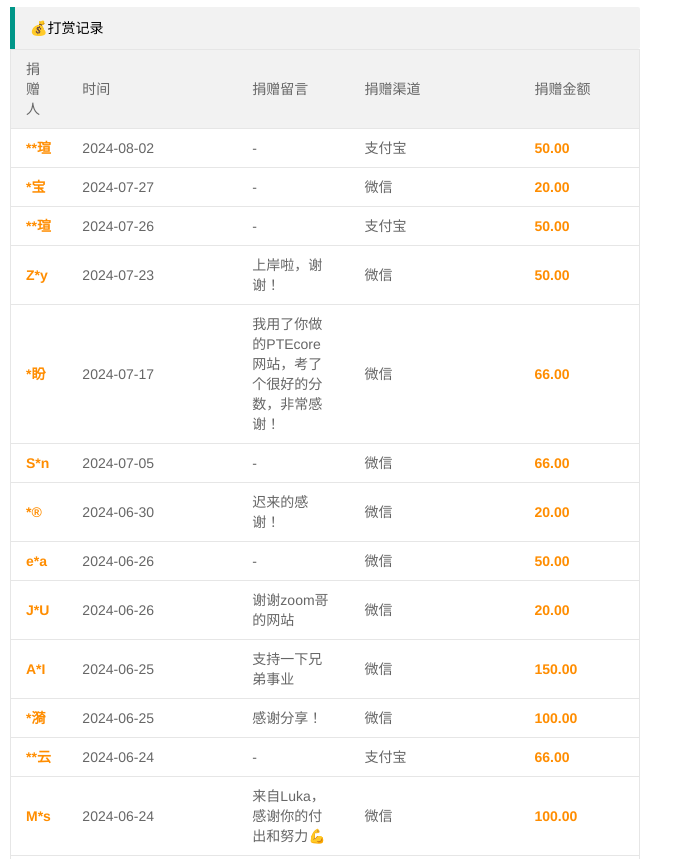
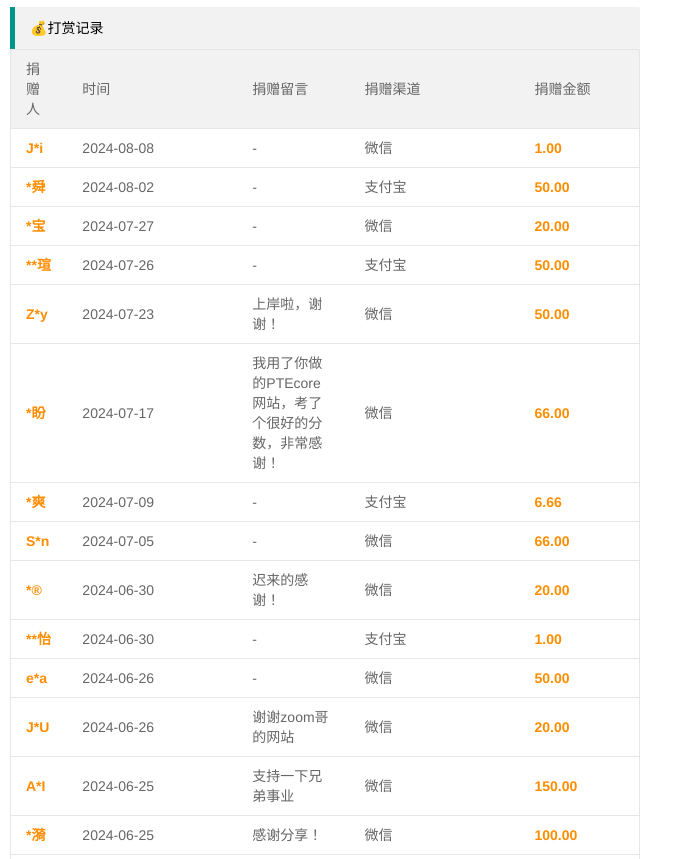
Before and after one commit to RyanFeng1024/PTECore_Practice, a plain HTML site: page page/donate.html in a window 1280 px wide. Shown: the part 585-1444 px from the top of the page, without its empty margins (0-693 px from the left). Drawn offline with Linux system fonts and the light colour scheme; some packages are replaced by stand-ins of ours; a script that the page names is missing; a small style sheet from the web is missing.

Commit message:
update donate record

```diff
--- a/page/donate.html
+++ b/page/donate.html
@@ -69,7 +69,10 @@
 			</thead>
 			<tbody class="hot_news">
 				<tr>
-					<td align="left" style="color: #ff8d00; font-weight: bold;">**瑄</td><td>2024-08-02</td><td>-</td><td>支付宝</td><td style="color: #ff8d00; font-weight: bold;">50.00</td>
+					<td align="left" style="color: #ff8d00; font-weight: bold;">J*i</td><td>2024-08-08</td><td>-</td><td>微信</td><td style="color: #ff8d00; font-weight: bold;">1.00</td>
+				</tr>
+				<tr>
+					<td align="left" style="color: #ff8d00; font-weight: bold;">*舜</td><td>2024-08-02</td><td>-</td><td>支付宝</td><td style="color: #ff8d00; font-weight: bold;">50.00</td>
 				</tr>
 				<tr>
 					<td align="left" style="color: #ff8d00; font-weight: bold;">*宝</td><td>2024-07-27</td><td>-</td><td>微信</td><td style="color: #ff8d00; font-weight: bold;">20.00</td>
@@ -84,10 +87,16 @@
 					<td align="left" style="color: #ff8d00; font-weight: bold;">*盼</td><td>2024-07-17</td><td>我用了你做的PTEcore网站，考了个很好的分数，非常感谢！</td><td>微信</td><td style="color: #ff8d00; font-weight: bold;">66.00</td>
 				</tr>
 				<tr>
+					<td align="left" style="color: #ff8d00; font-weight: bold;">*爽</td><td>2024-07-09</td><td>-</td><td>支付宝</td><td style="color: #ff8d00; font-weight: bold;">6.66</td>
+				</tr>
+				<tr>
 					<td align="left" style="color: #ff8d00; font-weight: bold;">S*n</td><td>2024-07-05</td><td>-</td><td>微信</td><td style="color: #ff8d00; font-weight: bold;">66.00</td>
 				</tr>
 				<tr>
 					<td align="left" style="color: #ff8d00; font-weight: bold;">*®</td><td>2024-06-30</td><td>迟来的感谢！</td><td>微信</td><td style="color: #ff8d00; font-weight: bold;">20.00</td>
+				</tr>
+				<tr>
+					<td align="left" style="color: #ff8d00; font-weight: bold;">**怡</td><td>2024-06-30</td><td>-</td><td>支付宝</td><td style="color: #ff8d00; font-weight: bold;">1.00</td>
 				</tr>
 				<tr>
 					<td align="left" style="color: #ff8d00; font-weight: bold;">e*a</td><td>2024-06-26</td><td>-</td><td>微信</td><td style="color: #ff8d00; font-weight: bold;">50.00</td>
```
